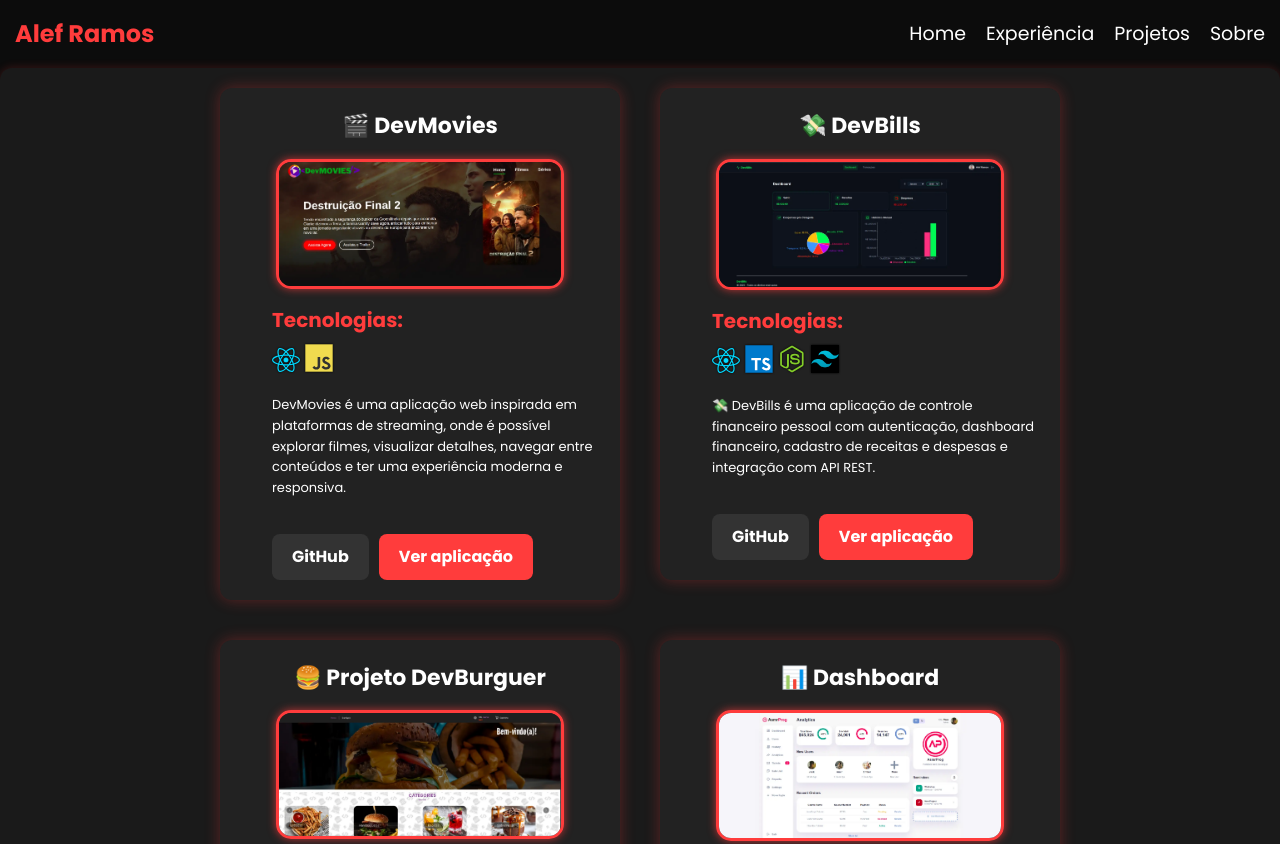
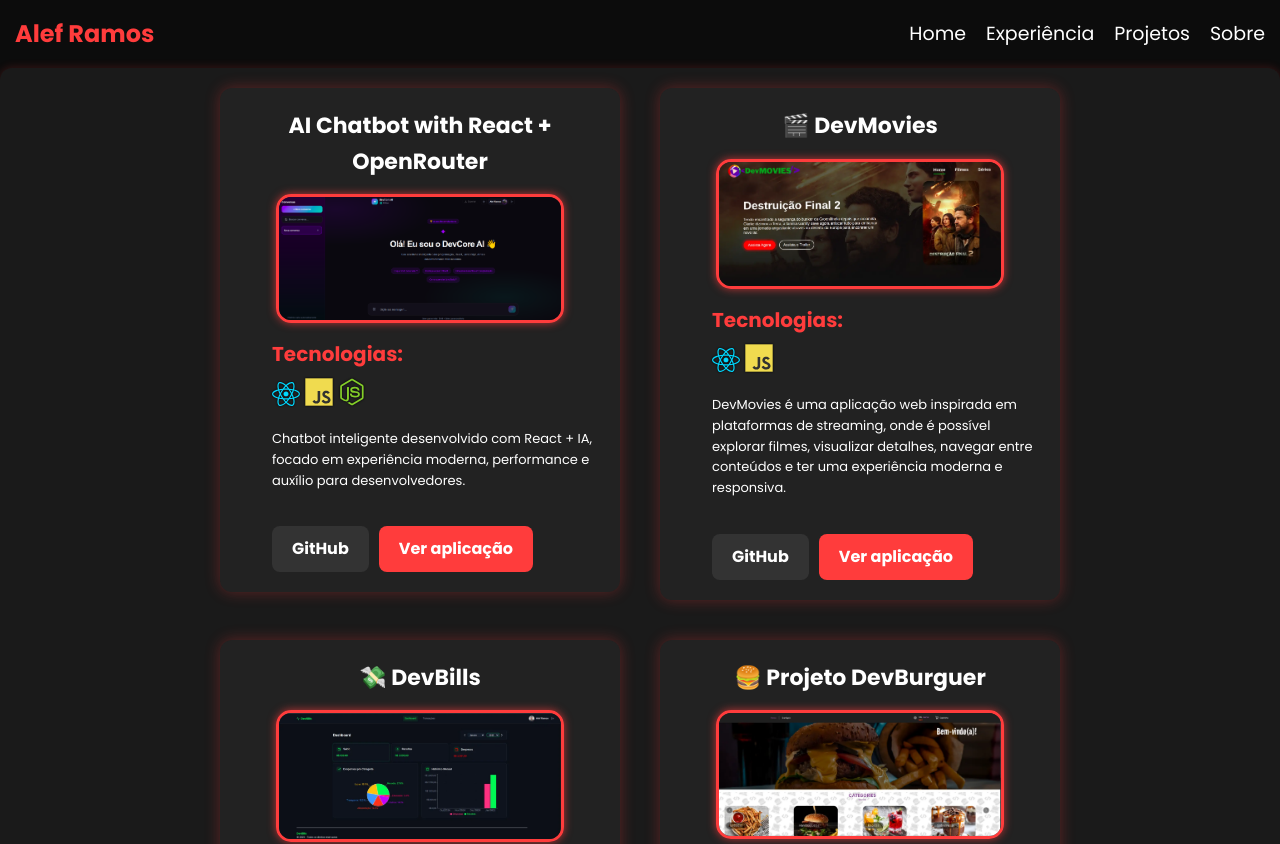
Before and after one commit to AllefRamos14/Portfolio-Dev-Alef-Ramos, a React (Vite) app: page /Projetos in a window 1280 px wide. Shown: the top 844 px of the page. Built offline with nearby package versions, Linux system fonts and the light colour scheme.

Commit message:
feat: adiciona projeto AI Chatbot ao portfólio

```diff
--- a/src/Data/projectsData.js
+++ b/src/Data/projectsData.js
@@ -14,8 +14,19 @@ import Dashboard from "../assets/imagen-de-projetos/Tela-Dashboard.webp";
 import loginImg from "../assets/imagen-de-projetos/Tela-De-Login.webp";
 import devBurguerImg from "../assets/imagen-de-projetos/Tela-DevBurguer.webp";
 import devBillsImg from "../assets/imagen-de-projetos/dashboard.webp";
+import Chatbot from "../assets/imagen-de-projetos/preview-tela-de-home.webp";
 
 export const projetos = [
+
+     {
+        id: 1,
+        titulo: "AI Chatbot with React + OpenRouter",
+        descricao: "Chatbot inteligente desenvolvido com React + IA, focado em experiência moderna, performance e auxílio para desenvolvedores.",
+        skills: [reactIcon, jsIcon,nodeIcon,],
+        linkGitHub: "https://github.com/AllefRamos14/AI-Chatbot.git",
+        linkDemo: "https://ai-chatbot-five-beige.vercel.app/",
+        imagem: Chatbot,
+    },
     {
         id: 1,
         titulo: "🎬 DevMovies",
```
Also changed, not shown: src/assets/imagen-de-projetos/preview-tela-de-home.webp (added).
